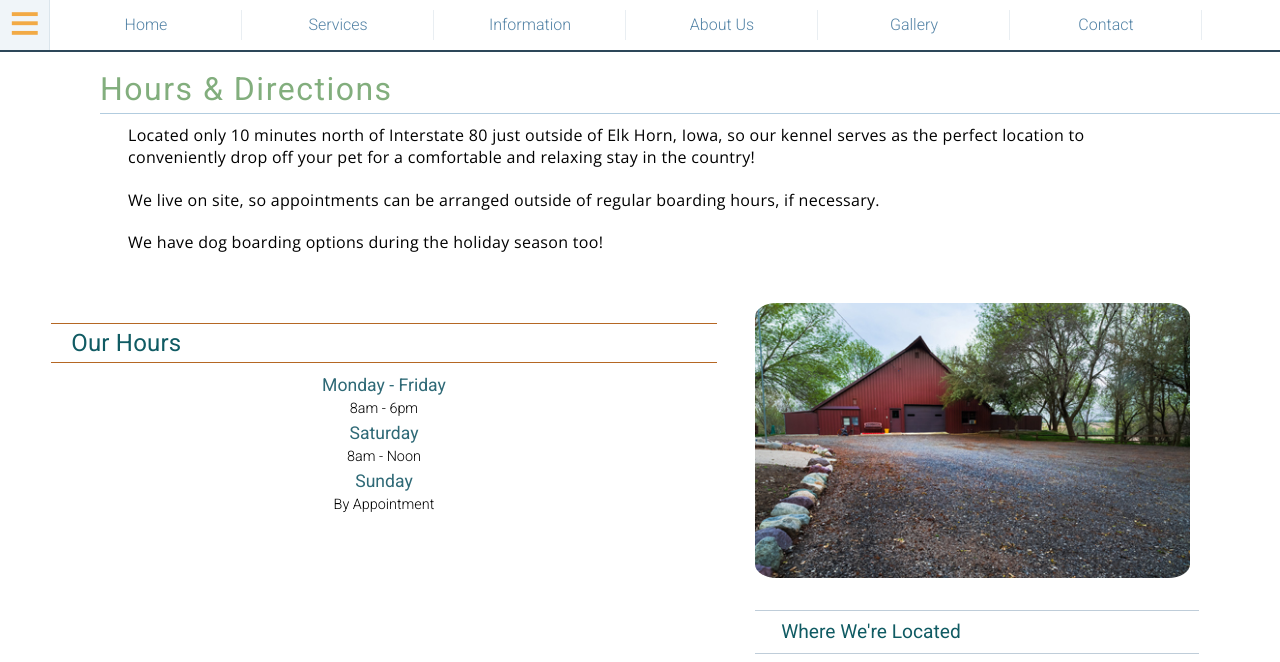
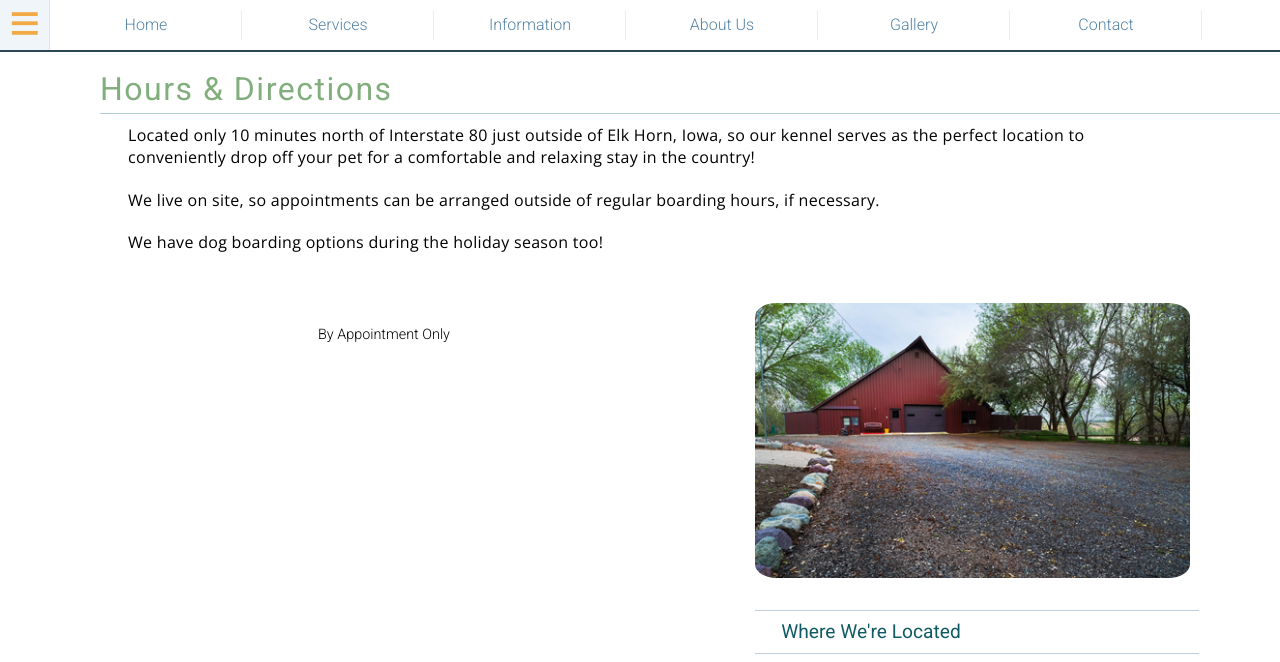
Before and after one commit to ALO-V/tck, a PHP site: page /Information/hoursdirections.php in a window 1280 px wide. Shown: the top 662 px of the page. Run offline with PHP 8.4, Linux system fonts and the light colour scheme; some libraries are stand-ins or nearby versions.

Commit message:
Update hoursdirections.php

```diff
--- a/public/Information/hoursdirections.php
+++ b/public/Information/hoursdirections.php
@@ -55,11 +55,11 @@
         <article class="hoursdirectionsModule">
         <section id="hdIT" class="interiorContainer">
         <table id="hoursTable">
-        <thead class="hoursHeaderRow">
+<!--         <thead class="hoursHeaderRow">
         <th colspan="2">Our Hours</th>
-        </thead>
+        </thead> -->
         <tbody>
-        <tr class="homeTableRow">
+<!--         <tr class="homeTableRow">
         <td class="homeDay"><strong>Monday - Friday</strong></td>
         <td class="homeTime">8am - 6pm</td>
         </tr>
@@ -68,9 +68,9 @@
         <td class="homeTime">8am - Noon</td>
         </tr>
         <tr>
-        <td class="homeDay"><strong>Sunday</strong></td>
-        <td id="sunday" class="homeTime">By Appointment</td>
-        </tr>
+        <td class="homeDay"><strong>Sunday</strong></td> -->
+        <td id="sunday" class="homeTime">By Appointment Only</td>
+<!--         </tr> -->
         </tbody>
         </table>
         </section>
```
